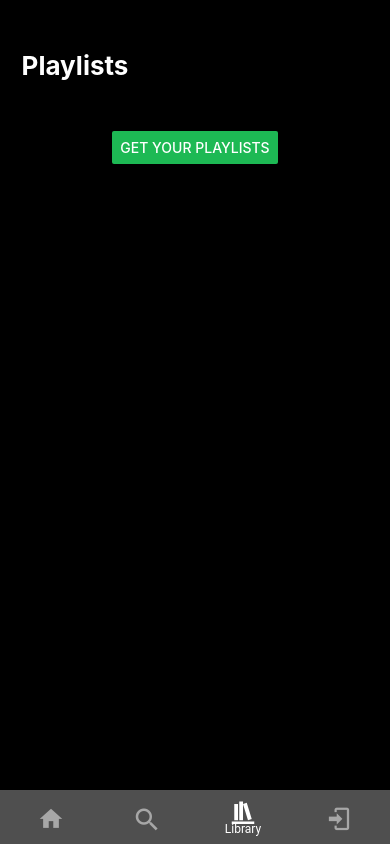
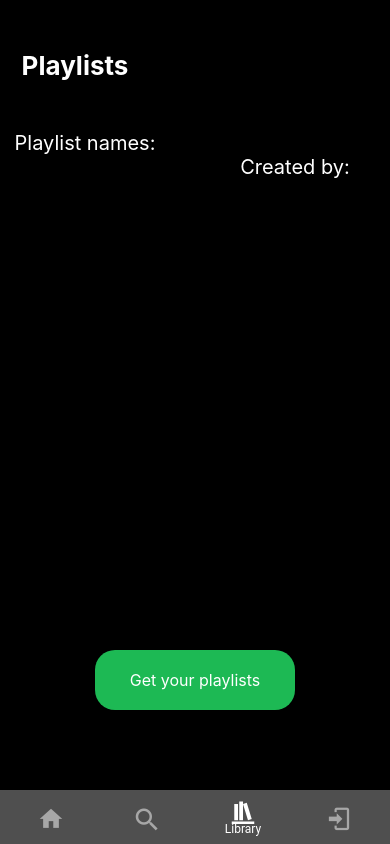
Before and after one commit to Maxbwee/SpotifyClone, a React Native app: screen /Library in a window 390 px wide. Built offline with nearby package versions, Linux system fonts and the light colour scheme.

Commit message:
made changes to how library screen looks

```diff
--- a/components/SpotifyGetPlaylist.js
+++ b/components/SpotifyGetPlaylist.js
@@ -1,5 +1,5 @@
 import React, {useState, useEffect} from 'react'
-import {StyleSheet, View, Text, Button, Alert, FlatList, TouchableOpacity, Item} from 'react-native'
+import {StyleSheet, View, Text, Button, FlatList, TouchableOpacity, Item} from 'react-native'
 import { useTheme } from '@react-navigation/native';
 import axios from 'axios';
 import  AsyncStorage  from '@react-native-async-storage/async-storage';
@@ -32,7 +32,7 @@ export default function SpotifyGetPlaylist() {
           .then(data => {
             let result = [];
             console.log(data)
-            data.items.map(obj => result.push({title: [obj.name]}));
+            data.items.map(obj => result.push({title: [obj.name, obj.owner.display_name]}));
             setData(result);
             console.log(result);
         });
@@ -40,20 +40,31 @@ export default function SpotifyGetPlaylist() {
     const item = ({item}) => {
         return(
             <View style={styles.item}>
-                <Text style={styles.playlistname}>{item.title}</Text>
+                <Text style={styles.playlists}>{item.title[0]}</Text>
+                <Text style={styles.user}>{item.title[1]}</Text>
             </View>
         );
     }
     return (
         <View style={styles.container}>
             <Text style={styles.heading}>Playlists</Text>
-            <Button onPress={handleGetPlaylists} color="#1DB954" style={{width: 100}} title="Get your playlists"/>
+            <Text style={styles.playlistname}>Playlist names:</Text>
+            <Text style={styles.username}>Created by:</Text>
             <FlatList
             data={data}
             renderItem={item}
             keyExtractor={item => item.title[1]}
             />
-
+            <TouchableOpacity
+            style={styles.button2}
+            color="#1DB954"
+            title="PlaylistGet"
+            onPress={() => {
+                handleGetPlaylists();
+            }}
+            >
+            <Text style={styles.buttontext}>Get your playlists</Text>
+            </TouchableOpacity>
         </View>
     )
 }
@@ -64,19 +75,50 @@ const styles = StyleSheet.create({
         justifyContent: 'center',
         marginTop: 50
     },
+    button2: {
+        backgroundColor: '#1DB954',
+        alignItems: 'center',
+        justifyContent: 'center',
+        marginBottom: 80,
+        width: 200,
+        padding: 20,
+        borderRadius:20
+    },
+    buttontext: {
+        color: 'white',
+        fontSize: 16,
+    },
+    playlistname:{
+        color: 'white',
+        fontSize: 20,
+        right: 110
+    },
+    username:{
+        color: 'white',
+        fontSize: 20,
+        left: 100,
+        marginBottom: 10
+    },
     item: {
         flexDirection: 'row',
+        justifyContent: 'space-between',
         padding: 5,
-        marginVertical: 2,
+        marginVertical: 3,
         alignItems: 'center',
         color:'white',
-        marginTop: 20
+        marginTop: 25
       },
-      playlistname: {
-        fontSize: 16,
+      playlists: {
+        fontSize: 18,
         color: 'white',
         fontWeight: 'bold',
         alignItems: 'center',
+      },
+      user:{
+        fontSize: 16,
+        color:'white',
+        marginLeft: 50
+
       },
       heading: {
           fontSize: 26,
--- a/screens/Login.js
+++ b/screens/Login.js
@@ -93,9 +93,10 @@ const styles = StyleSheet.create({
         backgroundColor: '#1DB954',
         alignItems: 'center',
         justifyContent: 'center',
-         marginBottom: 200,
+        marginBottom: 200,
         width: 200,
         padding: 20,
+        borderRadius:20
     },
     textstyle: {
         color: 'white',
```
